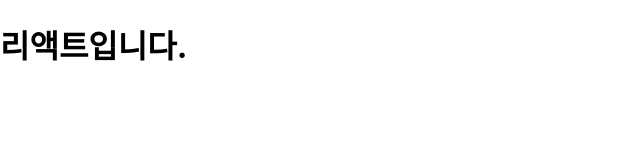
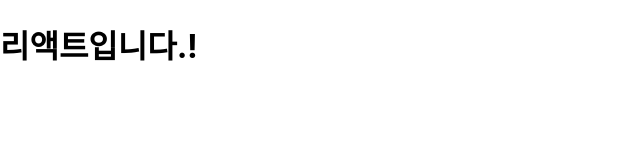
Before and after one commit to dvrakry/ReactBook, a React (Create React App) app: page / in a window 1280 px wide. Shown: the top 160 px of the page, without its empty margins (0-640 px from the left). Built offline with nearby package versions, Linux system fonts and the light colour scheme.

Commit message:
first commit

```diff
--- a/src/App.js
+++ b/src/App.js
@@ -7,7 +7,7 @@ function App() {
   return(
     <Fragment>
         {name === '리액트' ? (
-          <h1>리액트입니다.</h1>
+          <h1>리액트입니다.!</h1>
         ) : (
           <h2>리액트가 아닙니다</h2>
         )}
```
